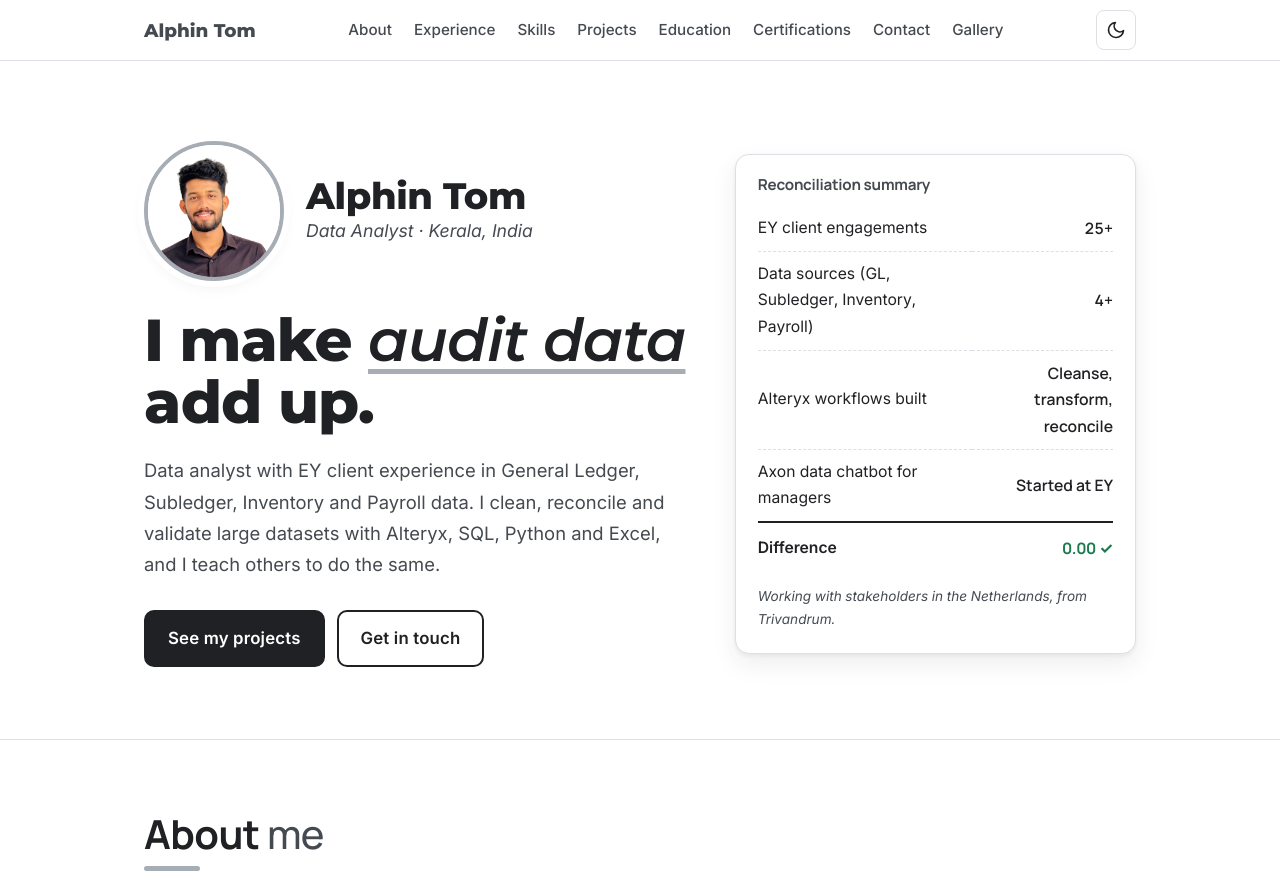
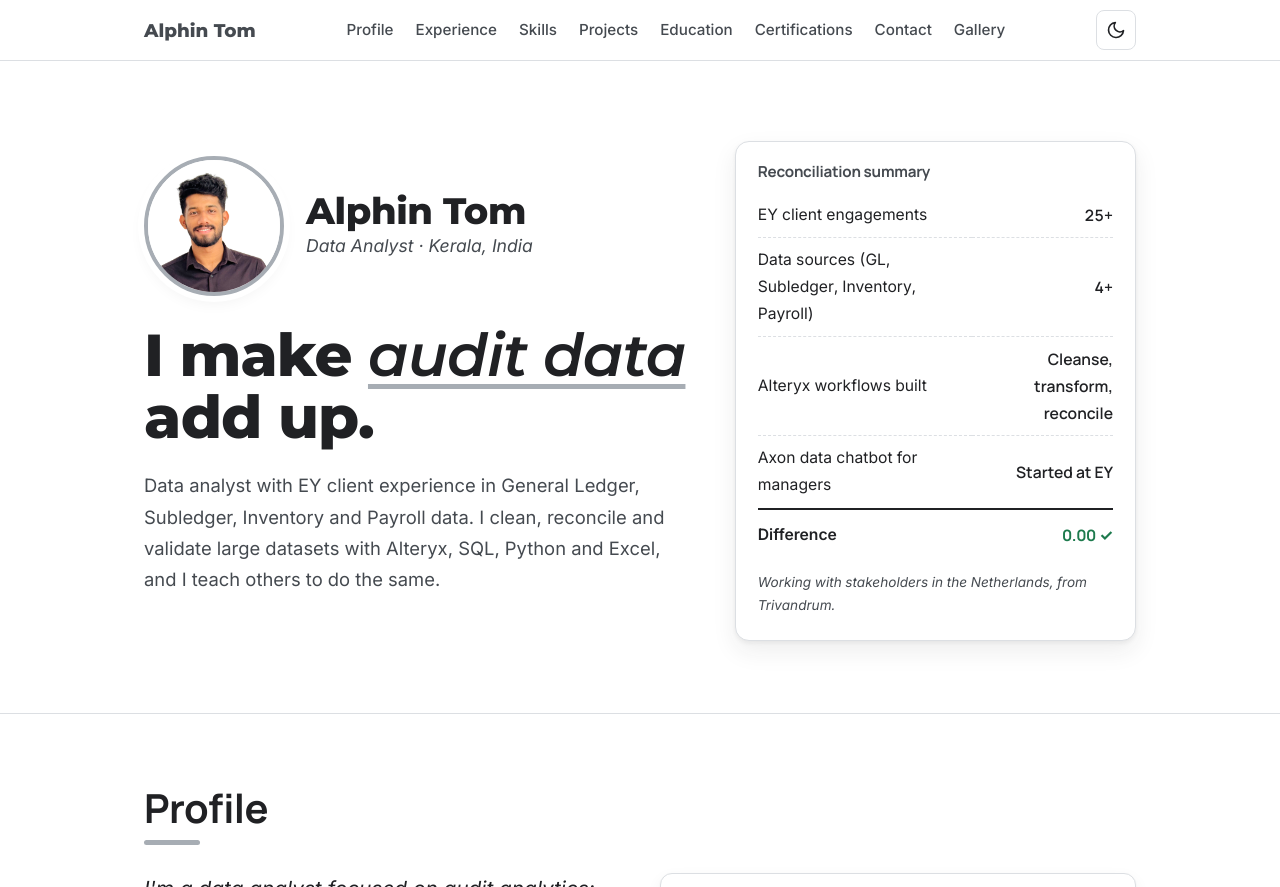
Before and after one commit to alphinn/alphinn.github.io, a plain HTML site: page index.html in a window 1280 px wide. Shown: the top 887 px of the page. Drawn offline with Linux system fonts and the light colour scheme.

Commit message:
Add files via upload

```diff
--- a/index.html
+++ b/index.html
@@ -255,7 +255,7 @@ h1,.tl h3,.proj h3,.intro b,.logo{font-family:var(--title)}
   <div class="wrap">
     <a class="logo" href="#top">Alphin Tom</a>
     <nav aria-label="Main"><ul id="navlinks">
-      <li><a href="#about">About</a></li><li><a href="#experience">Experience</a></li>
+      <li><a href="#about">Profile</a></li><li><a href="#experience">Experience</a></li>
       <li><a href="#skills">Skills</a></li><li><a href="#projects">Projects</a></li>
       <li><a href="#education">Education</a></li><li><a href="#certifications">Certifications</a></li><li><a href="#contact">Contact</a></li><li><a href="#gallery">Gallery</a></li>
     </ul></nav>
@@ -271,10 +271,6 @@ h1,.tl h3,.proj h3,.intro b,.logo{font-family:var(--title)}
       <div class="intro"><img src="photo.jpg" alt="Portrait of Alphin Tom" width="140" height="140"><div><b>Alphin Tom</b><span>Data Analyst &middot; Kerala, India</span></div></div>
       <h1>I make <em>audit data</em> add up.</h1>
       <p class="sub">Data analyst with EY client experience in General Ledger, Subledger, Inventory and Payroll data. I clean, reconcile and validate large datasets with Alteryx, SQL, Python and Excel, and I teach others to do the same.</p>
-      <div class="btns">
-        <a class="btn p" href="#projects">See my projects</a>
-        <a class="btn s" href="#contact">Get in touch</a>
-      </div>
     </div>
     <div class="ledger" role="img" aria-label="Summary of experience: 25 plus EY client engagements, more than 4 data sources, an Axon data chatbot for managers, 0 reconciliation difference">
       <h3>Reconciliation summary</h3>
@@ -292,7 +288,7 @@ h1,.tl h3,.proj h3,.intro b,.logo{font-family:var(--title)}
 
 <section id="about">
   <div class="wrap">
-    <h2>About <em>me</em></h2>
+    <h2>Profile</h2>
     <div class="about">
       <div>
         <p class="lead">I'm a data analyst focused on audit analytics: validating, governing and reconciling large financial datasets so that the numbers teams rely on are right.</p>
```
